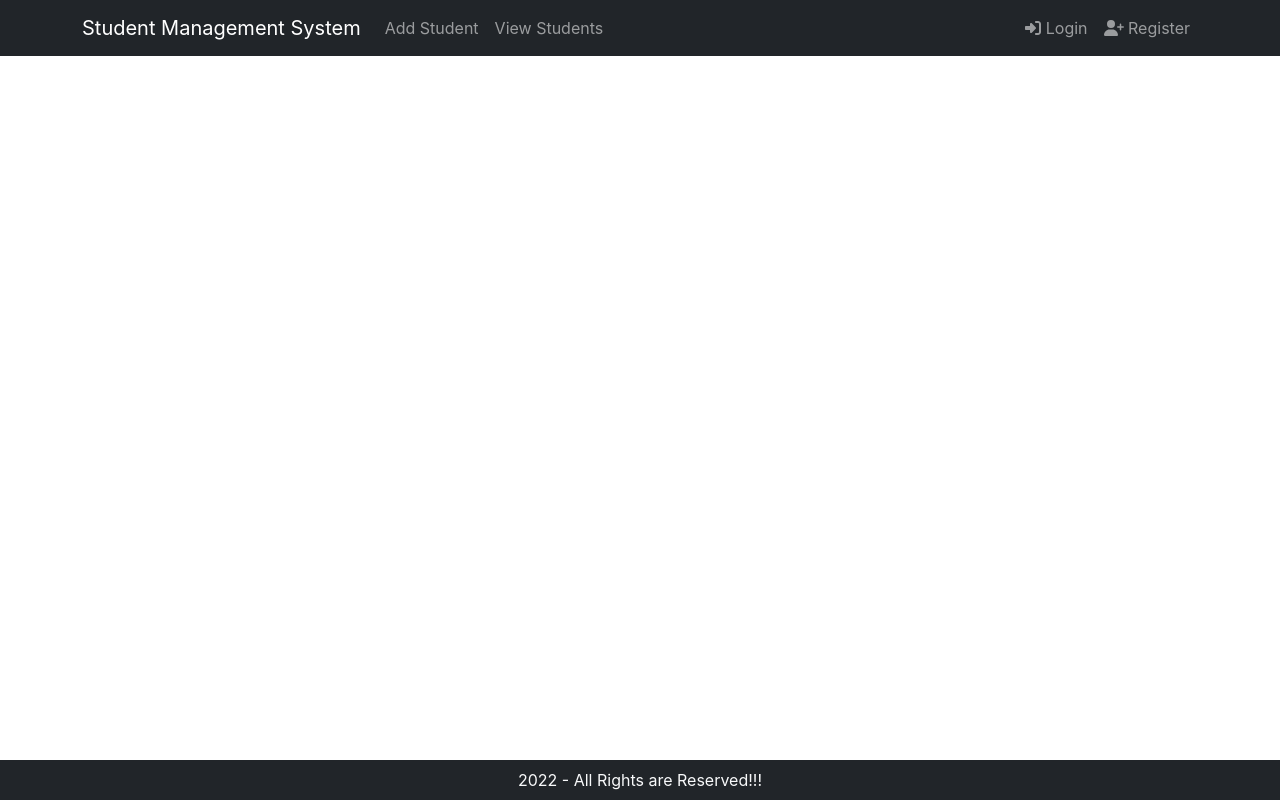
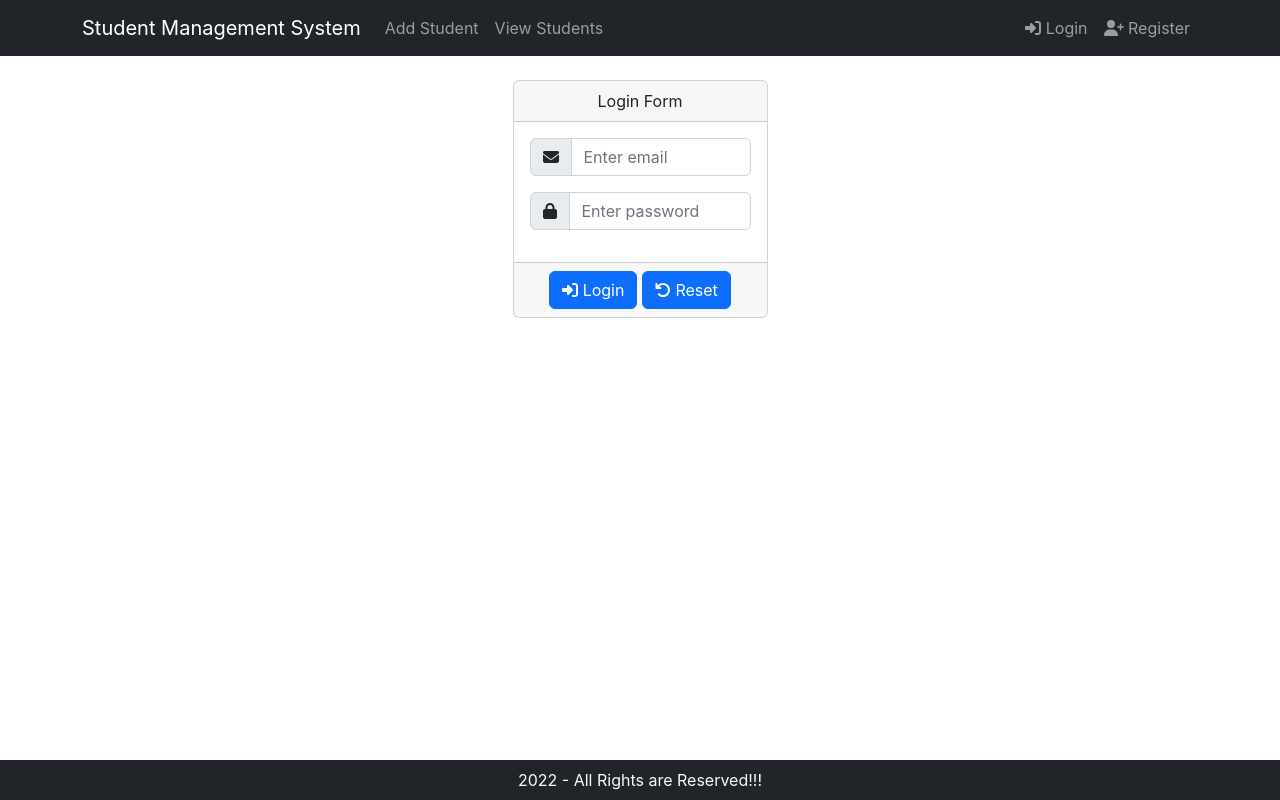
Before and after one commit to 20IT116-VIRAJ/StudentMgmtSystemFrontend, a React (Create React App) app: page /login in a window 1280 px wide. Built offline with nearby package versions, Linux system fonts and the light colour scheme.

Commit message:
Design GUI of Login Page

```diff
--- a/src/App.js
+++ b/src/App.js
@@ -7,6 +7,7 @@ import Container from "react-bootstrap/Container";
 import { BrowserRouter as Router, Routes, Route } from "react-router-dom";
 import MyAlert from "./components/MyAlert";
 import React, { useState } from "react";
+import Login from "./components/Login";
 
 function App() {
   const [alert, setAlert] = useState(null);
@@ -37,6 +38,10 @@ function App() {
               path="listStudents"
               element={<StudentList showAlert={showAlert} />}
             />
+            <Route
+              path="login"
+              element={<Login showAlert={showAlert} />}
+            />
           </Routes>
         </Container>
         <Footer />
--- /dev/null
+++ b/src/components/Login.js
@@ -0,0 +1,54 @@
+import { faEnvelope, faLock, faSignInAlt, faUndo } from "@fortawesome/free-solid-svg-icons";
+import { FontAwesomeIcon } from "@fortawesome/react-fontawesome";
+import React from "react";
+import { Button, Card, Container, Form, InputGroup } from "react-bootstrap";
+
+export default function Login() {
+  return (
+    <Container>
+      <div className="row my-4" style={{ justifyContent: "center" }}>
+        <div className="col-md-3 com-md-offset-3">
+          <Card>
+            <Card.Header> Login Form</Card.Header>
+            <Form>
+              <Card.Body>
+                <Form.Group className="mb-3">
+                  <InputGroup>
+                    <InputGroup.Text>
+                      <FontAwesomeIcon icon={faEnvelope} />
+                    </InputGroup.Text>
+                    <Form.Control
+                      type="email"
+                      placeholder="Enter email"
+                    ></Form.Control>
+                  </InputGroup>
+                </Form.Group>
+                <Form.Group className="mb-3">
+                  <InputGroup>
+                    <InputGroup.Text>
+                      <FontAwesomeIcon icon={faLock} />
+                    </InputGroup.Text>
+                    <Form.Control
+                      type="password"
+                      placeholder="Enter password"
+                    ></Form.Control>
+                  </InputGroup>
+                </Form.Group>
+              </Card.Body>
+              <Card.Footer>
+                <Button variant="primary" type="submit">
+                    <FontAwesomeIcon icon={faSignInAlt}/>{' '}
+                    Login
+                </Button>{' '}
+                <Button variant="primary" type="reset">
+                    <FontAwesomeIcon icon={faUndo}/>{' '}
+                    Reset
+                </Button>
+              </Card.Footer>
+            </Form>
+          </Card>
+        </div>
+      </div>
+    </Container>
+  );
+}
```
